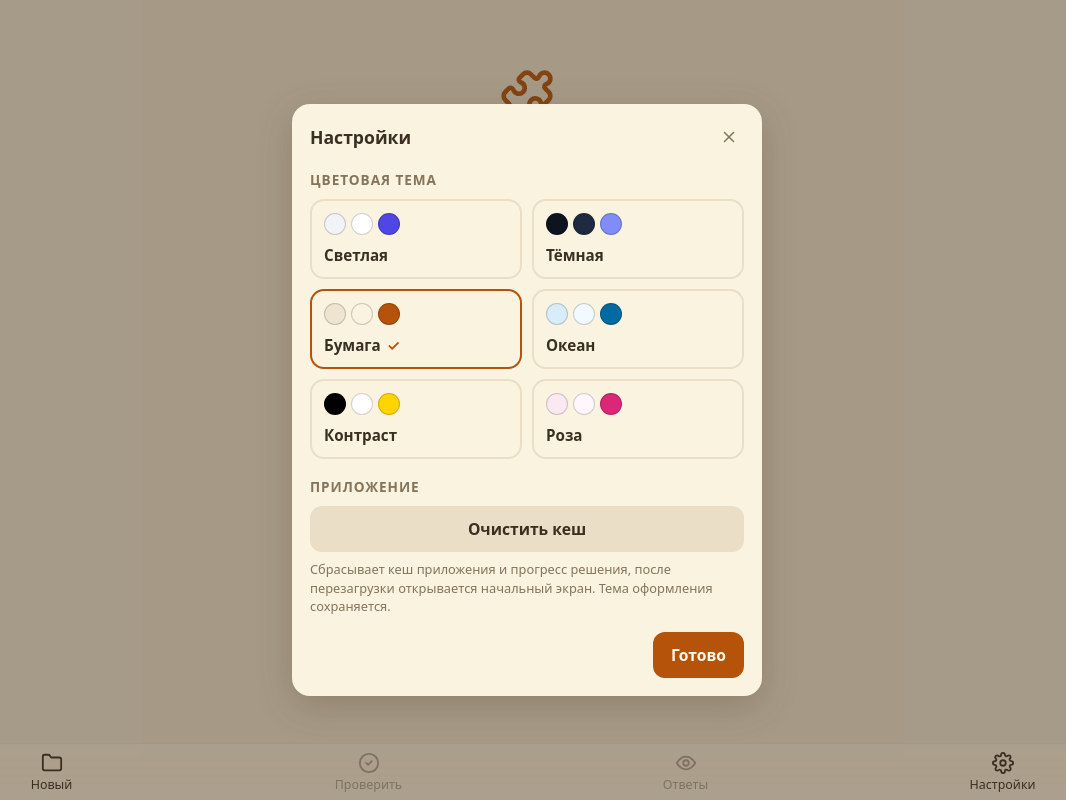
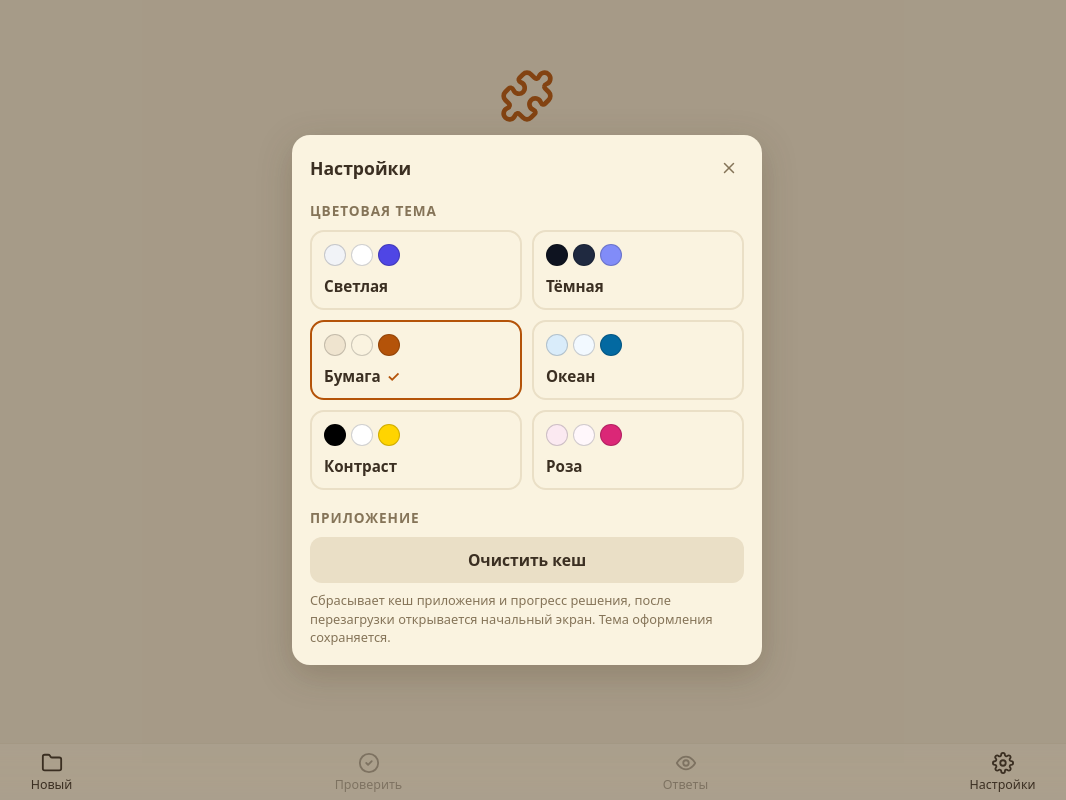
Before and after one commit to 8785496/crossword-react, a React (Vite) app: page / in a window 1280 px wide. Both pictures are taken after a click on the button "Настройки". Shown: the whole page, without its empty margins (113-1179 px from the left). Built offline with nearby package versions, Linux system fonts and the light colour scheme.

Commit message:
Remove the Done button from the settings dialog

```diff
--- a/src/components/SettingsDialog.tsx
+++ b/src/components/SettingsDialog.tsx
@@ -84,12 +84,6 @@ export default function SettingsDialog({ theme, onThemeChange, onClose }: Props)
           Сбрасывает кеш приложения и прогресс решения, после перезагрузки открывается начальный
           экран. Тема оформления сохраняется.
         </p>
-
-        <div className="dialog-actions">
-          <button type="button" className="btn primary" onClick={onClose}>
-            Готово
-          </button>
-        </div>
       </div>
     </div>
   );
```
